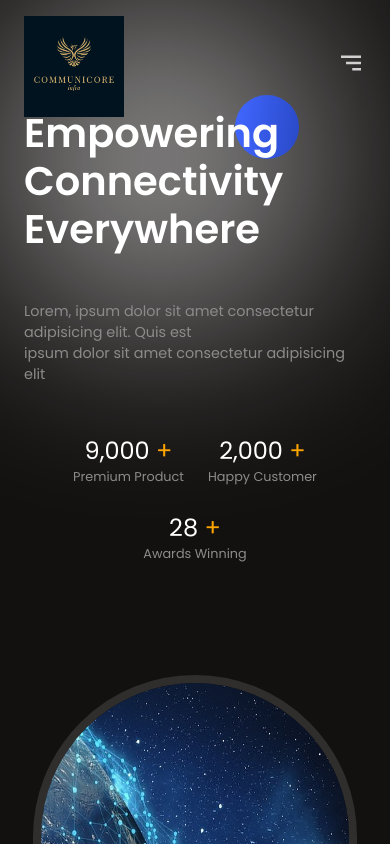
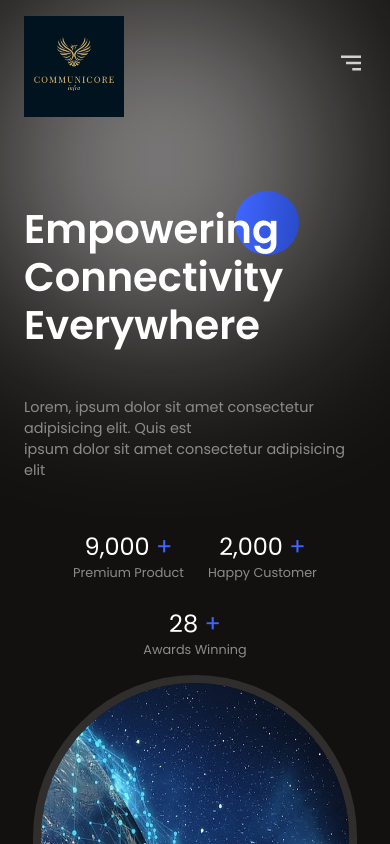
Before and after one commit to KrishayNair/telecomwebsite, a React (Vite) app: page / in a window 390 px wide. Shown: the top 844 px of the page. Built offline with nearby package versions, Linux system fonts and the light colour scheme.

Commit message:
color changes

```diff
--- a/src/components/Hero/Hero.css
+++ b/src/components/Hero/Hero.css
@@ -55,7 +55,7 @@
   font-size: 2rem;
 }
 .stat > :nth-child(1) > :last-child {
-  color: orange;
+  color: #4066ff;
 }
 /* right side */
 
@@ -95,4 +95,9 @@
   .stat > :nth-child(2) {
     font-size: 0.8rem;
   }
+  .hero-left {
+    gap: 3rem;
+    position: relative;
+    top: 1rem;
+  }
 }
--- a/src/components/Value/Value.css
+++ b/src/components/Value/Value.css
@@ -17,6 +17,10 @@
   border-radius: 8px;
   overflow: hidden;
   margin-bottom: 20px;
+}
+.Text {
+  color: #4066ff;
+  font-weight: 400;
 }
 
 .accordionItem.expanded {
@@ -40,18 +44,18 @@
   fill: var(--blue);
 }
 
-.accordionButton .primaryText{
-    font-size: 1.1rem;
+.accordionButton .primaryText {
+  font-size: 1.1rem;
 }
 
 @media (max-width: 1024px) {
-    .v-container{
-        flex-direction: column;
-    }
+  .v-container {
+    flex-direction: column;
+  }
 }
 
 @media (max-width: 768px) {
-    .accordionButton .primaryText{
-        font-size: .8rem;
-    }
+  .accordionButton .primaryText {
+    font-size: 0.8rem;
+  }
 }
--- a/src/index.css
+++ b/src/index.css
@@ -77,7 +77,7 @@ a {
   font-size: 0.9rem;
 }
 .orangeText {
-  color: orange;
+  color: #4066ff;
   font-size: 1.5rem;
   font-weight: 600;
 }
```
